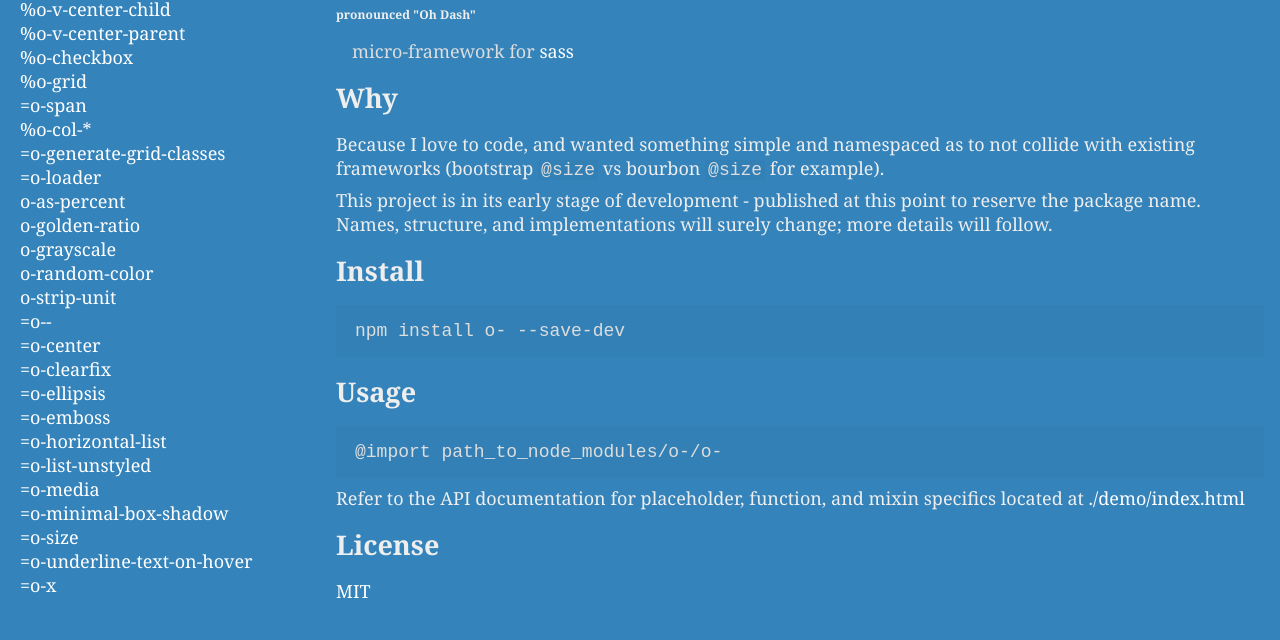
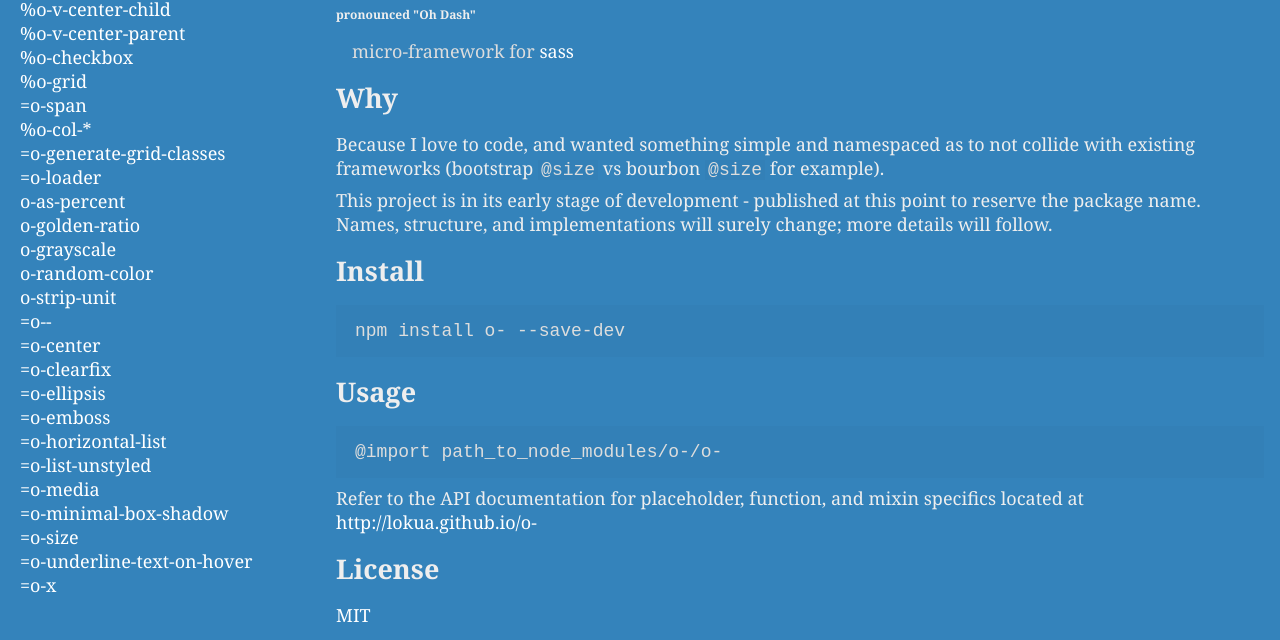
Before and after one commit to Lokua/o-, a plain HTML site: page index.html in a window 1280 px wide. Shown: the part 368-1008 px from the top of the page. Drawn offline with Linux system fonts and the light colour scheme.

Commit message:
add gh-pages link to readme

```diff
--- a/index.html
+++ b/index.html
@@ -65,7 +65,7 @@ to reserve the package name. Names, structure, and implementations will surely c
 <pre><code class="lang-sass">@import path_to_node_modules/o-/o-
 </code></pre>
 <p>Refer to the API documentation for placeholder,
-function, and mixin specifics located at <a href="./demo/index.html">./demo/index.html</a></p>
+function, and mixin specifics located at <a href="http://lokua.github.io/o-">http://lokua.github.io/o-</a></p>
 <h2 id="license">License</h2>
 <p><a href="http://lokua.net/license-mit.html">MIT</a></p>
 
```
